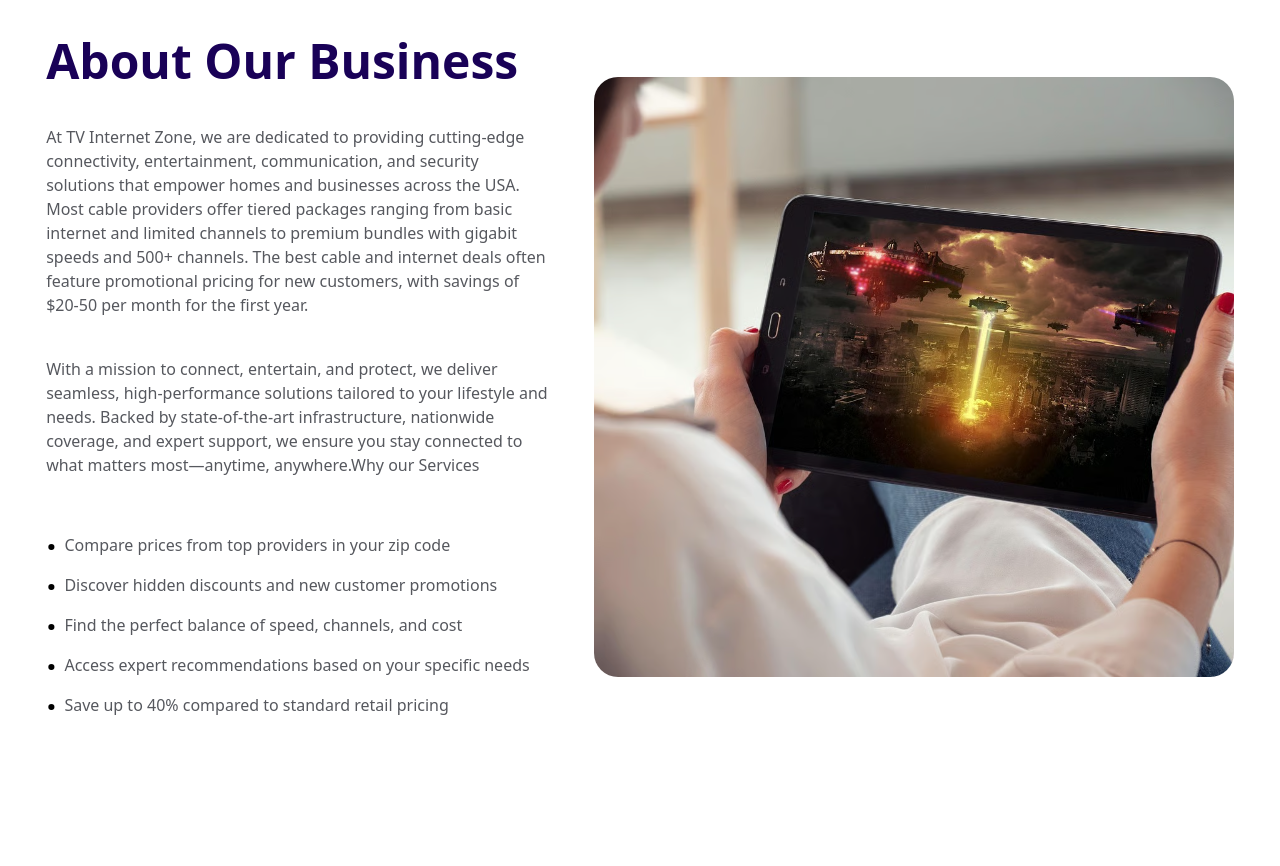
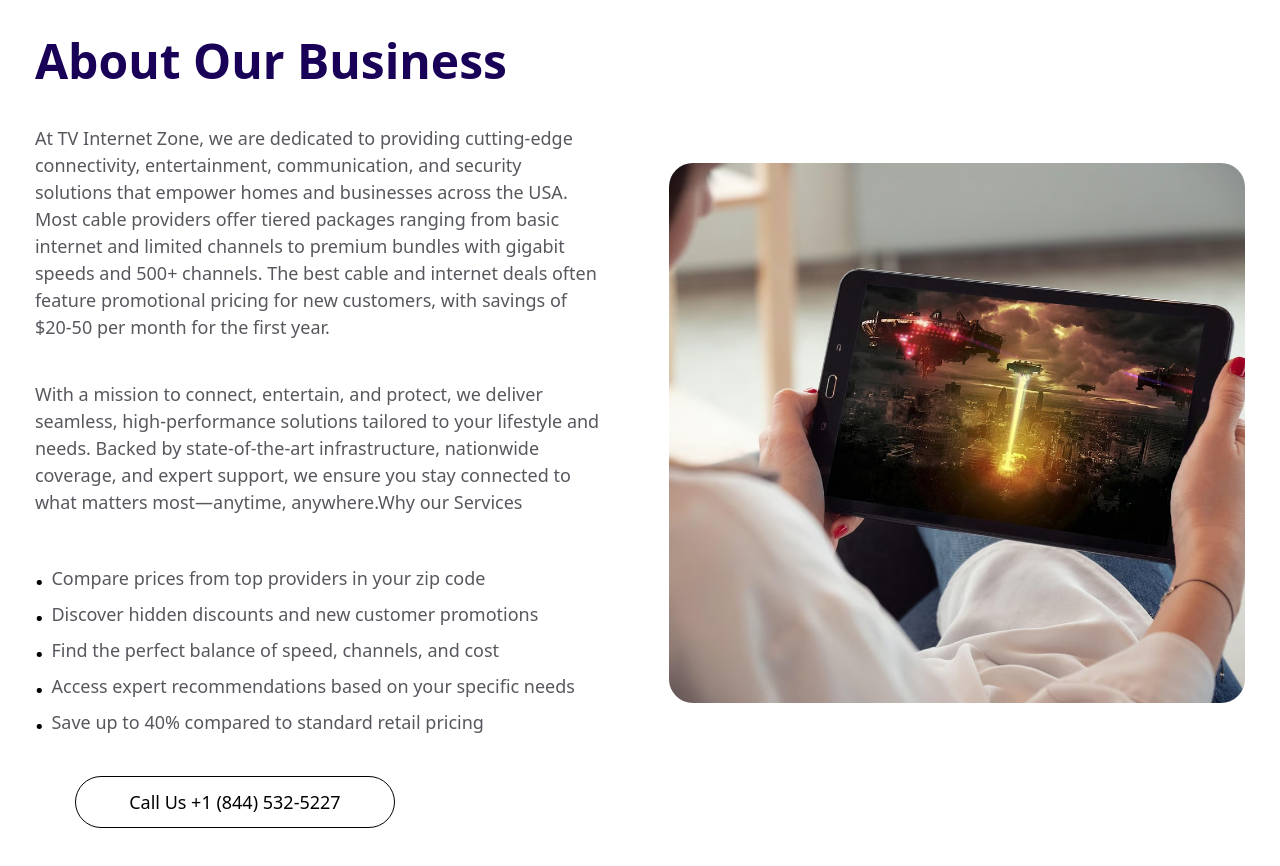
Before and after one commit to MuhammadAsad1043-git/Tv_Internet_Zone, a React (Vite) app: page / in a window 1280 px wide. Shown: the part 840-1706 px from the top of the page. Before the commit the page ends 1677 px from the top, so only its background shows below. Built offline with nearby package versions, Linux system fonts and the light colour scheme.

Commit message:
added  AboutSection

```diff
--- a/src/components/AboutSection.tsx
+++ b/src/components/AboutSection.tsx
@@ -3,10 +3,11 @@
 import Paragraph from "./Paragraph";
 import { AboutSectionServiceDetail } from "../data/AboutSectionData";
 import type { AboutSectionServies } from "../interfaces/props.styles";
+import ContactButton from "./Button";
 
 const AboutSection = () => {
   return (
-    <div className="w-full flex items-center justify-evenly">
+    <div className="w-full flex items-center lg:justify-around  md:flex-col lg:flex-row sm:flex-col md:justify-center sm:justify-center ">
       {/* About Section */}
       <div className="flex flex-col gap-10 pt-30 pb-30">
         <Heading
@@ -15,34 +16,45 @@
         />
         <Paragraph
           text={AboutSectionDetail.para1}
-          className="tracking-normal whitespace-pre-line text-[#56585E] font-DM Sans, sans-serif"
+          className="tracking-normal whitespace-pre-line text-[#56585E] font-DM Sans, sans-serif lg:text-[18px] md:text-[16px] sm:text-[15px] max-[640px]:text-[15px]"
         />
         <Paragraph
           text={AboutSectionDetail.para2}
-          className="tracking-normal whitespace-pre-line text-[#56585E] font-DM Sans, sans-serif"
+          className="tracking-normal whitespace-pre-line text-[#56585E] font-DM Sans, sans-serif lg:text-[18px] md:text-[16px] sm:text-[15px] max-[640px]:text-[15px]"
         />
         <div>
           {AboutSectionServiceDetail.map(({ para }: AboutSectionServies) => (
             <>
               <div className="flex gap-2 items-end ">
                 <div>
-                  <Paragraph text=". " className="text-4xl font-bold" />
+                  <Paragraph
+                    text=". "
+                    className="text-4xl font-bold md:text-3xl sm:text-2xl max-[640px]:text-xl"
+                  />
                 </div>
                 <div>
                   <Paragraph
                     text={para}
-                    className="tracking-normal whitespace-pre-line text-[#56585E] font-DM Sans, sans-serif "
+                    className="tracking-normal whitespace-pre-line text-[#56585E] font-DM Sans, sans-serif lg:text-[18px] md:text-[16px] sm:text-[15px] max-[640px]:text-[15px]"
                   />
                 </div>
               </div>
             </>
           ))}
         </div>
+
+        {/* button */}
+        <div className="w-100 flex justify-center">
+          <ContactButton
+            name="Call Us "
+            className="bg-transparent border-black text-black border font-normal h-13 w-80 "
+          />
+        </div>
       </div>
 
       {/* About section image */}
       <img
-        className="h-150 rounded-3xl"
+        className="lg:h-135 md:h-110 rounded-3xl"
         src="./images/tabletimage.png"
         alt="tablet"
       />
--- a/src/components/Button.tsx
+++ b/src/components/Button.tsx
@@ -1,10 +1,11 @@
 import type { ButtonClass } from "../interfaces/props.styles";
 
-const ContactButton = ({ className }: ButtonClass) => {
+const ContactButton = ({ className, name }: ButtonClass) => {
   return (
     <button
-      className={`cursor-pointer rounded-t-[50px] rounded-b-[50px] h-13 bg-black text-white pr-6 pl-6 lg:text-[18px] font-[700] max-[1207px]:text-[15px] ${className}`}
+      className={`cursor-pointer rounded-t-[50px] rounded-b-[50px] bg-black lg:text-[18px] font-[700] max-[1207px]:text-[15px] ${className}`}
     >
+      {name}
       +1 (844) 532-5227
     </button>
   );
--- a/src/components/HeroSection.tsx
+++ b/src/components/HeroSection.tsx
@@ -29,7 +29,7 @@
           />
 
           {/* button */}
-          <ContactButton className="border-white border font-medium bg-transparent" />
+          <ContactButton className="border-white border font-medium h-13 pr-6 pl-6 text-white bg-transparent" />
         </div>
 
         {/* Service cards */}
--- a/src/components/NavBar.tsx
+++ b/src/components/NavBar.tsx
@@ -26,7 +26,7 @@
       {/* Contact Button */}
 
       <div className="hidden lg:block lg:shrink-0">
-        <ContactButton />
+        <ContactButton className="text-white h-13 pr-6 pl-6" />
       </div>
 
       {/* Menu icon for mubl */}
--- a/src/interfaces/props.styles.ts
+++ b/src/interfaces/props.styles.ts
@@ -10,6 +10,7 @@
 
 export type ButtonClass={
     className?:string
+    name?:string,
 }
 
 
```
